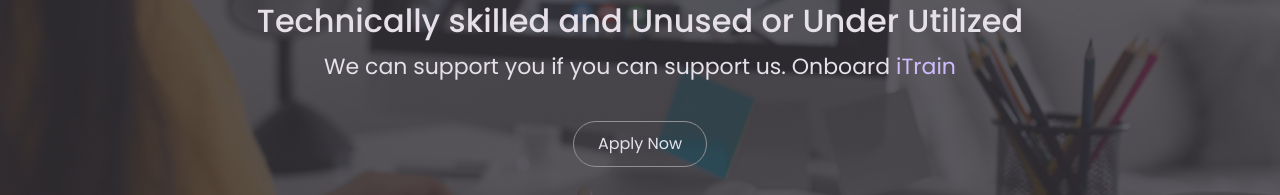
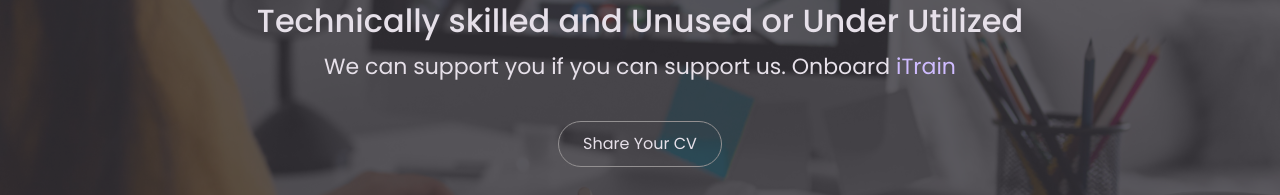
Before and after one commit to NoTimeInnovations/iTrain, a Next.js app: page /contact-us in a window 1280 px wide. Shown: the part 1116-1311 px from the top of the page. Built offline with nearby package versions, Linux system fonts and the light colour scheme.

Commit message:
finished

```diff
--- a/src/components/contactUsPage/TechnicallySkilled.jsx
+++ b/src/components/contactUsPage/TechnicallySkilled.jsx
@@ -1,9 +1,9 @@
 import React from "react";
 import Section from "../common/Section";
-import Image from "next/image";
 import Title from "../common/Title";
 import SubTitle from "../common/SubTitle";
 import Button from "../common/Button";
+import Link from "next/link";
 
 const TechnicallySkilled = () => {
   return (
@@ -18,11 +18,12 @@
       <div className="min-h-screen w-full bg-primary bg-opacity-80 text-textColor grid place-items-center text-center">
         {/* contents  */}
         <div className="grid gap-10 place-items-center max-w-[80%] md:max-w-[60%] lg:max-w-[100%]">
-
           {/* title and sub title  */}
           <div className="grid gap-3">
             {/* title  */}
-            <Title className={'text-xl'}>Technically skilled and Unused or Under Utilized</Title>
+            <Title className={"text-xl"}>
+              Technically skilled and Unused or Under Utilized
+            </Title>
 
             {/* subtitle  */}
             <SubTitle>
@@ -31,10 +32,12 @@
             </SubTitle>
           </div>
 
-          {/* apply now button  */}
-          <Button bgInvert={true} bg={"bg-buttonHover"}>
-            Apply Now
-          </Button>
+          {/*shaae your cv button  */}
+          <Link href="mailto:itrainremotely@gmail.com">
+            <Button bgInvert={true} bg={"bg-buttonHover"}>
+              Share Your CV
+            </Button>
+          </Link>
         </div>
       </div>
     </Section>
--- a/src/components/coursesPage/WorldisDigitalTM.jsx
+++ b/src/components/coursesPage/WorldisDigitalTM.jsx
@@ -22,7 +22,7 @@
       `Learn to navigate the digital landscape, understand consumer behavior, craft compelling narratives, and harness the power of data. From SEO that makes your website irresistible to social media magic that builds communities, you'll discover the strategies to skyrocket your brand.`,
       `Whether you're a budding entrepreneur or a seasoned marketer looking to sharpen your skills, our course will equip you with the tools to succeed in the digital age.`,
     ],
-    btnLink: "#",
+    btnLink: "https://wa.me/919037681744",
   };
 
   return (
```
